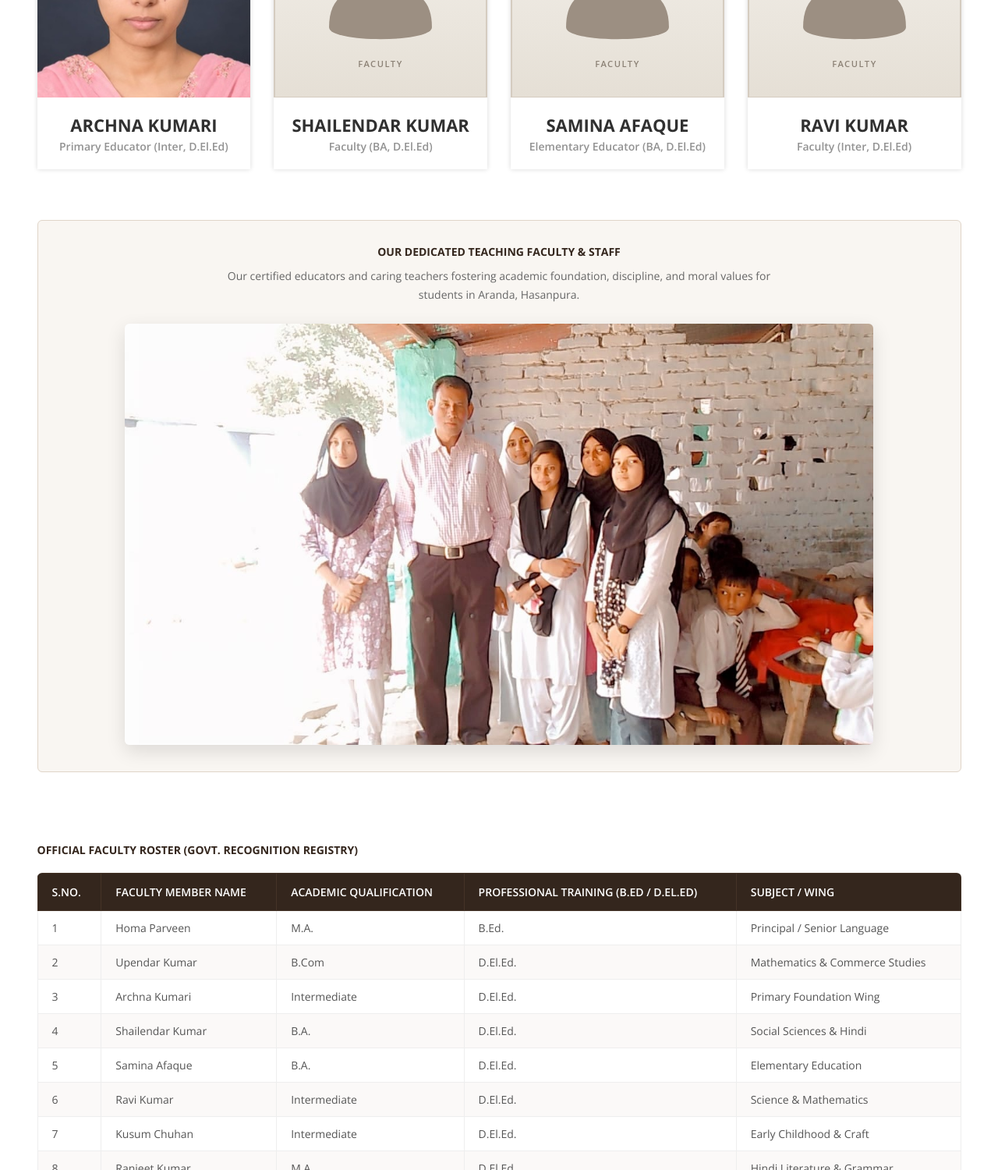
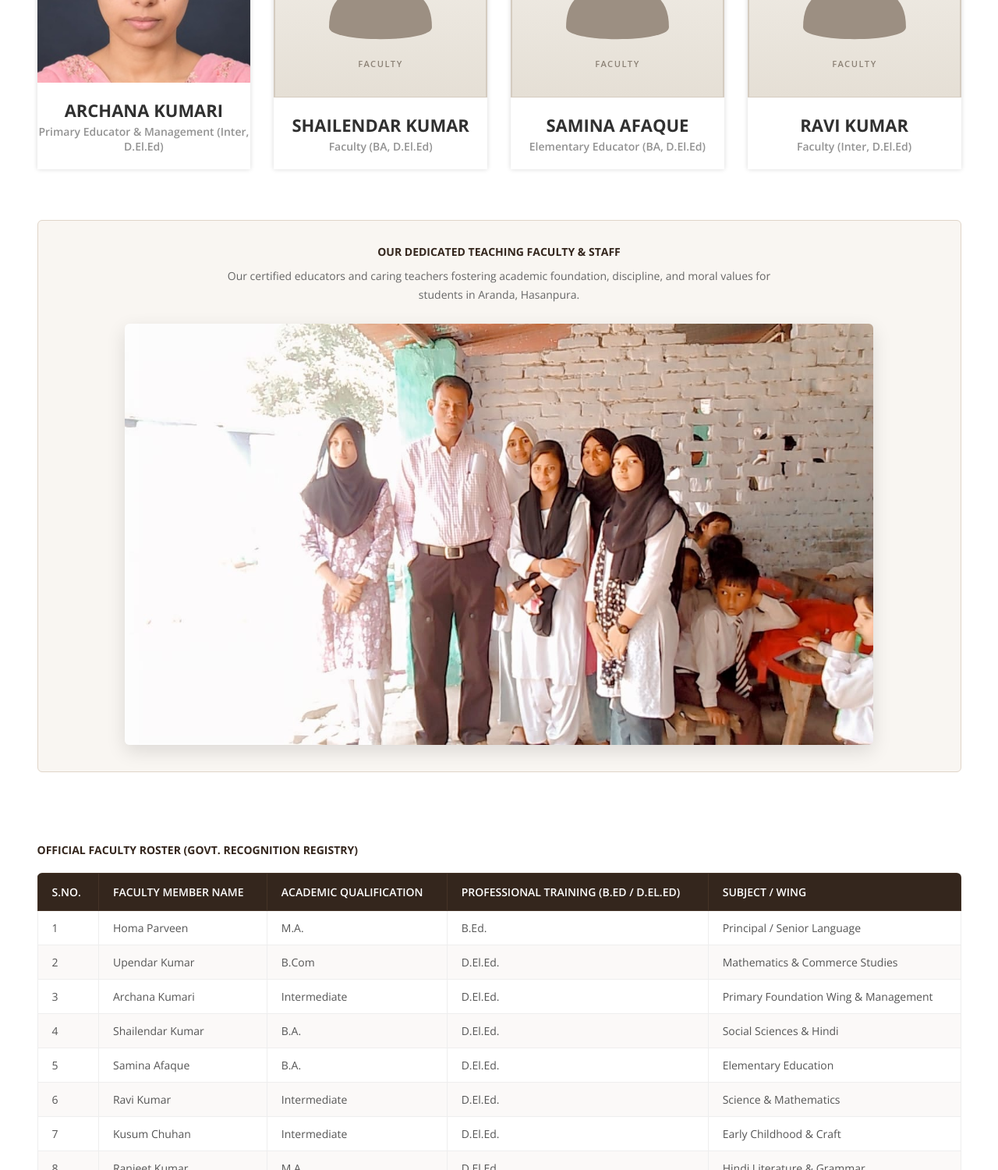
Before and after one commit to geniesoft111-png/idealpublicschool, a plain HTML site: page teacher.html in a window 1280 px wide. Shown: the part 1440-2940 px from the top of the page at 78% size. Drawn offline with nearby package versions, Linux system fonts and the light colour scheme; a script that the page names is missing.

Commit message:
Update Archana Kumari designation to Primary Educator & Management across About and Teachers pages

```diff
--- a/teacher.html
+++ b/teacher.html
@@ -219,11 +219,11 @@
                     <div class="col-lg-3 col-md-6">
                         <div class="single-teacher mb-45">
                             <div class="single-teacher-img">
-                                <img src="img/teacher/archna-kumari.jpg" alt="Archna Kumari">
+                                <img src="img/teacher/archna-kumari.jpg" alt="Archana Kumari">
                             </div>
                             <div class="single-teacher-content text-center">
-                                <h2>Archna Kumari</h2>
-                                <h4>Primary Educator (Inter, D.El.Ed)</h4>
+                                <h2>Archana Kumari</h2>
+                                <h4>Primary Educator &amp; Management (Inter, D.El.Ed)</h4>
                                 <ul>
                                     <li><a href="#"><i class="fa fa-book"></i></a></li>
                                 </ul>
@@ -306,7 +306,7 @@
                                 <tbody>
                                     <tr><td>1</td><td>Homa Parveen</td><td>M.A.</td><td>B.Ed.</td><td>Principal / Senior Language</td></tr>
                                     <tr><td>2</td><td>Upendar Kumar</td><td>B.Com</td><td>D.El.Ed.</td><td>Mathematics &amp; Commerce Studies</td></tr>
-                                    <tr><td>3</td><td>Archna Kumari</td><td>Intermediate</td><td>D.El.Ed.</td><td>Primary Foundation Wing</td></tr>
+                                    <tr><td>3</td><td>Archana Kumari</td><td>Intermediate</td><td>D.El.Ed.</td><td>Primary Foundation Wing &amp; Management</td></tr>
                                     <tr><td>4</td><td>Shailendar Kumar</td><td>B.A.</td><td>D.El.Ed.</td><td>Social Sciences &amp; Hindi</td></tr>
                                     <tr><td>5</td><td>Samina Afaque</td><td>B.A.</td><td>D.El.Ed.</td><td>Elementary Education</td></tr>
                                     <tr><td>6</td><td>Ravi Kumar</td><td>Intermediate</td><td>D.El.Ed.</td><td>Science &amp; Mathematics</td></tr>
```
Also changed, not shown: about.html (+4 -4 lines).
